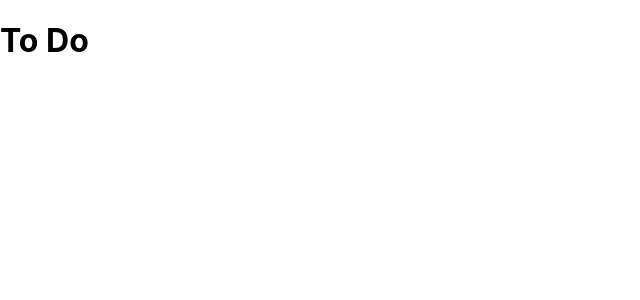
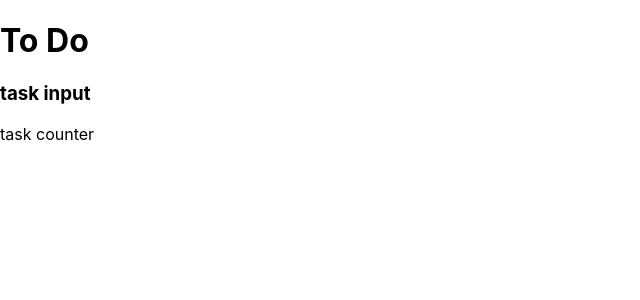
Before and after one commit to M-Lieberman/todo-app-frontend, a React (Create React App) app: page / in a window 1280 px wide. Shown: the top 300 px of the page, without its empty margins (0-640 px from the left). Built offline with nearby package versions, Linux system fonts and the light colour scheme.

Commit message:
Updating the components to make sure they appear

```diff
--- a/src/App.js
+++ b/src/App.js
@@ -1,8 +1,8 @@
 import React, { useState } from 'react';
 import Container from 'react-bootstrap/Container';
 import Header from './components/Header';
-// import TaskInput from './components/TaskInput';
-// import TaskCounter from './components/TaskCounter';
+import TaskInput from './components/TaskInput';
+import TaskCounter from './components/TaskCounter';
 // import TaskListing from './components/TaskListing';
 
 function App() {
@@ -21,7 +21,8 @@ function App() {
     <Container maxWidth="md">
 
       <Header />
-      {/* <TaskInput /> */}
+      <TaskInput />
+      <TaskCounter  />
       {/* <TaskCounter tasksOutstanding={tasks.length} /> */}
       {/* <TaskListing taskData={tasks} /> */}
     </Container>
--- a/src/components/TaskCounter.js
+++ b/src/components/TaskCounter.js
@@ -1,5 +1,5 @@
 
-// import React from 'react';
+import React from 'react';
 // import Typography from '@material-ui/core/Typography';
 // import { makeStyles } from '@material-ui/core/styles';
 
@@ -9,6 +9,12 @@
 //       margin: "30px 0"
 //     },
 // }));
+
+function TaskCounter() {
+    return (
+        <div> task counter</div>
+    );
+}
 
 // function TaskCounter({tasksOutstanding}) {
 //     const classes = useStyles();
@@ -21,4 +27,4 @@
 //     );
 // }
 
-// export default TaskCounter;
+export default TaskCounter;
--- a/src/components/TaskInput.js
+++ b/src/components/TaskInput.js
@@ -1,4 +1,4 @@
-// import React from 'react';
+import React from 'react';
 // import Grid from '@material-ui/core/Grid';
 // import TextField from '@material-ui/core/TextField';
 // import Button from 'react-bootstrap/Button';
@@ -14,6 +14,11 @@
 //     }
 // }));
 
+function TaskInput() {
+    return (
+        <h3>task input</h3>
+    );
+}
 
 // function TaskInput() {
 //     // const classes = useStyles();
@@ -31,4 +36,4 @@
 //     );
 // }
 
-// export default TaskInput;
+export default TaskInput;
```
